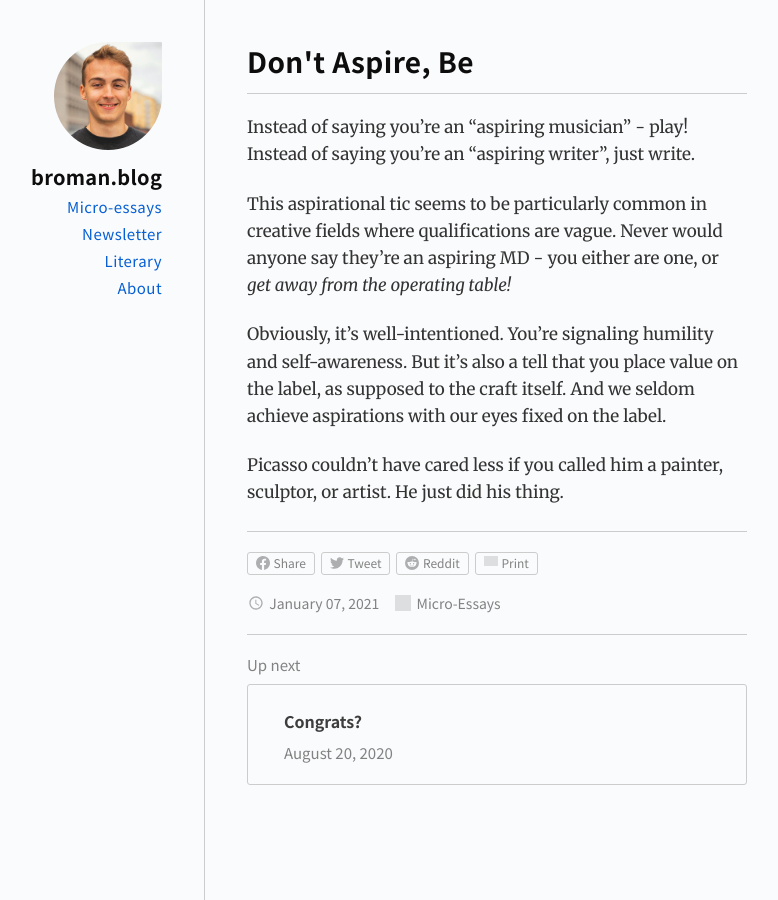
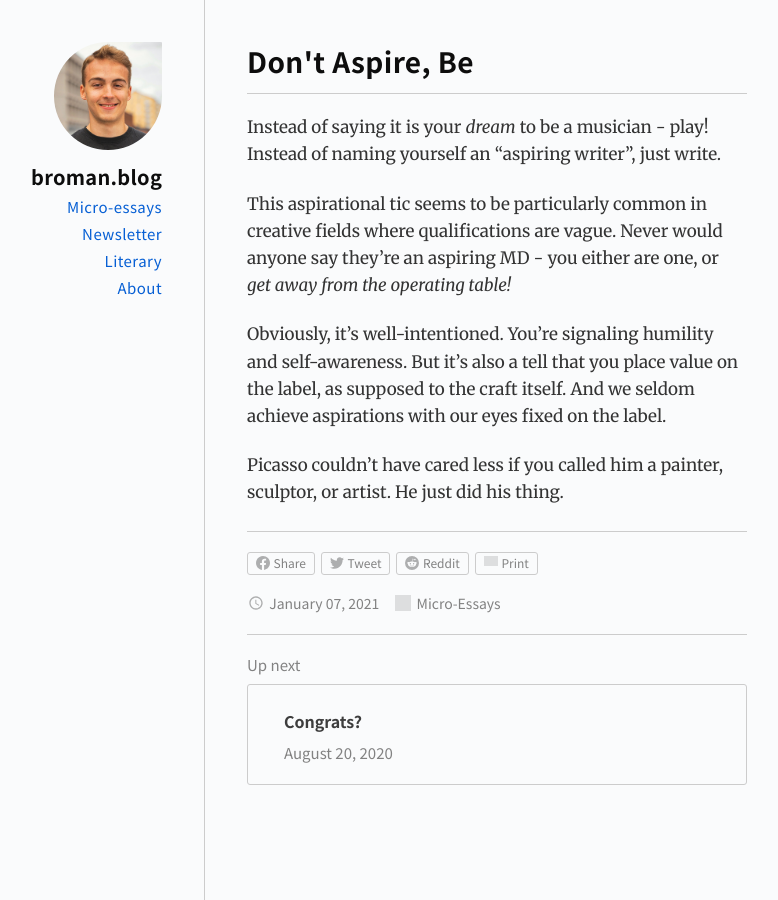
Before and after one commit to gdbroman/broman.blog, a Jekyll site: the page built from _posts/2020/2021-01-07-dont-aspire-be.md, in a window 1280 px wide. Shown: the whole page, without its empty margins (251-1029 px from the left). Built offline with Jekyll 4.4.1, drawn with Linux system fonts in a browser that asks for light colours; grey boxes are pictures that could not be loaded.

Commit message:
revisions

```diff
--- a/_posts/2020/2021-01-07-dont-aspire-be.md
+++ b/_posts/2020/2021-01-07-dont-aspire-be.md
@@ -3,7 +3,7 @@ title: "Don't Aspire, Be"
 permalink: dont-aspire-be
 ---
 
-Instead of saying you're an "aspiring musician" - play! Instead of saying you're an "aspiring writer", just write.
+Instead of saying it is your *dream* to be a musician - play! Instead of naming yourself an "aspiring writer", just write.
 
 This aspirational tic seems to be particularly common in creative fields where qualifications are vague. Never would anyone say they're an aspiring MD - you either are one, or *get away from the operating table!*
 
```
